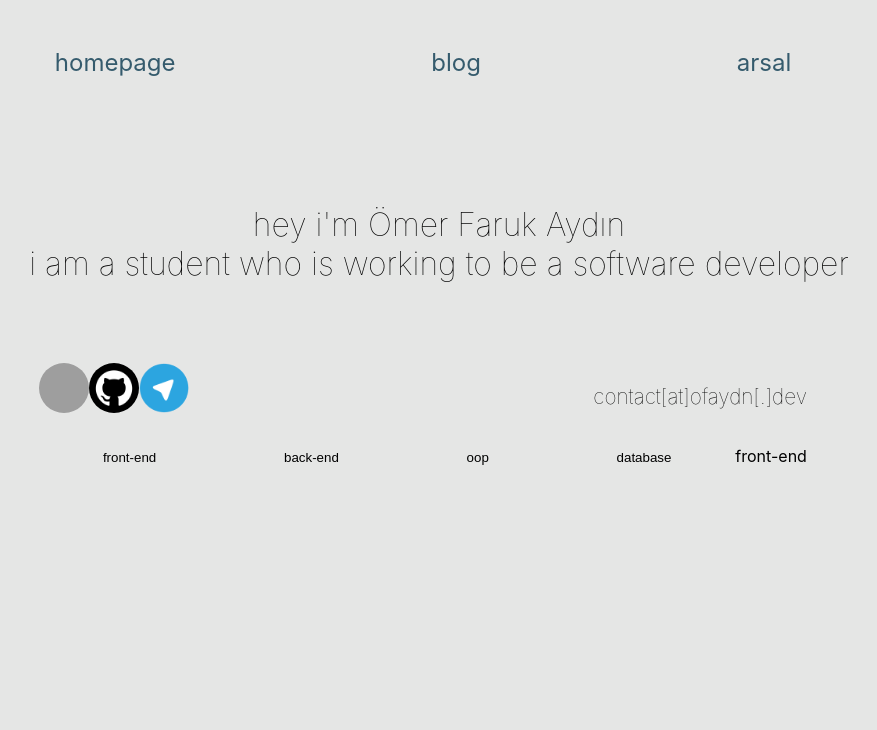
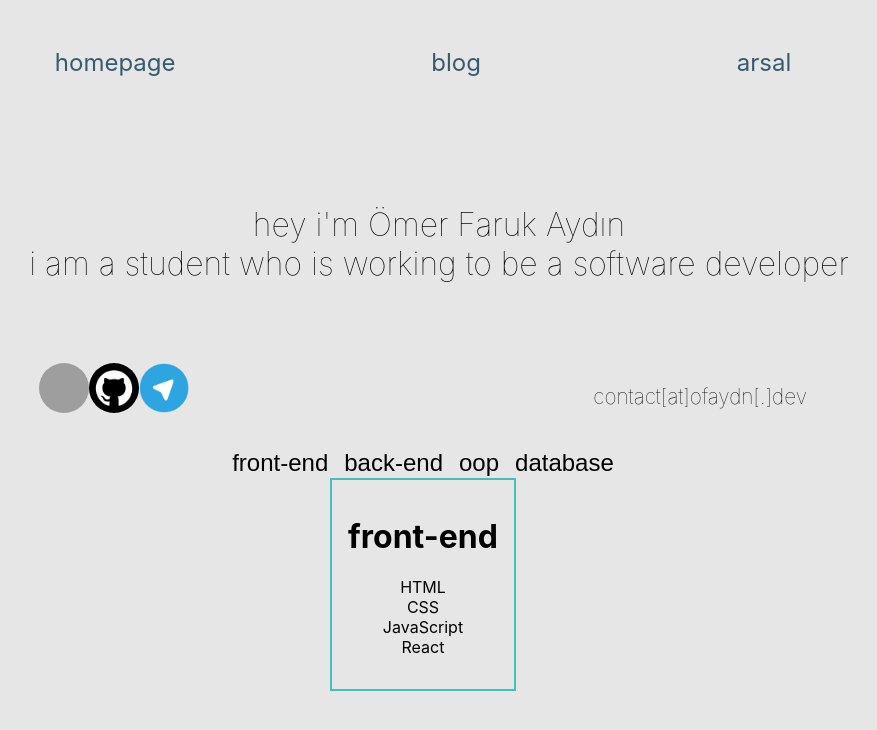
Before and after one commit to ofaydn/ofaydndev, a React (Create React App) app: page / in a window 1280 px wide. Both pictures are taken after a click on the button "front-end". Shown: the top 730 px of the page, without its empty margins (217-1094 px from the left). Built offline with nearby package versions, Linux system fonts and the light colour scheme; grey boxes are pictures that could not be loaded.

Commit message:
ima stop making with hompage now its time for blog

```diff
--- a/src/components/skills/index.js
+++ b/src/components/skills/index.js
@@ -1,18 +1,48 @@
-import React, {useState, useEffect} from 'react';
+import React, {useState} from 'react';
 import styled from "styled-components";
 
 const MainSkills = styled.div`
+@import url('https://fonts.googleapis.com/css2?family=Montserrat:wght@100;500&display=swap');
 width: 60%;
 margin: 0 auto;
 padding:1rem;
-  display: flex;
   justify-content: space-evenly;
   button{
-    margin: 0.2rem auto;
-    border: 0;
+    font-size: 1.5rem;
+    font-weight: 100;
+    margin: 0 auto;
+    height: 2rem;
+    border: 2px solid #e5e6e5;
   }
-  button:active{
+  button:hover{
     border-bottom: 2px solid #42c1ba;
+  }
+  button:nth-child(2):hover{
+    border-bottom: 2px solid #355b6d;
+  }
+  button:nth-child(3):hover{
+    border-bottom: 2px solid #ADA96E;
+  }
+  button:nth-child(4):hover{
+    border-bottom: 2px solid yellow;
+  }
+  .buttonDiv{
+    width:100%;
+  }
+  .contentDiv{
+    position:grid;
+    top:2rem;
+    display: flex;
+    justify-content:center ;
+  }
+  .contentDiv div{
+    width:max-content;
+    padding:1rem;
+  }
+  .contentDiv div ul{
+    list-style-type: none;
+    text-align: center;
+    padding: 0;
   }
   `;
 export default function Index() {
@@ -25,15 +55,44 @@ export default function Index() {
 
   return (
     <MainSkills>
+
         <button onClick={()=>{menu(1)}}>front-end</button>
         <button onClick={()=>{menu(2)}}>back-end</button>
         <button onClick={()=>{menu(3)}}>oop</button>
         <button onClick={()=>{menu(4)}}>database</button>
-        <div>
-        {click === 1 ? <div>front-end</div> : null}
-        {click === 2 ? <div>back-end</div> : null}
-        {click === 3 ? <div>oop</div> : null}
-        {click === 4 ? <div>database</div> : null}
+
+        <div className='contentDiv'>
+          {click === 1 ? <div style={{border: "2px solid #42c1ba"}}>
+              <h1>front-end</h1>
+              <ul>
+                    <li>HTML</li>
+                    <li>CSS</li>
+                    <li>JavaScript</li>
+                    <li>React</li>
+              </ul>
+            </div> : null}
+          {click === 2 ? <div style={{border: "2px solid #355b6d"}}>
+              <h1>back-end</h1>
+                <ul>
+                    <li>Node.js</li>
+                    <li>Express</li>
+                </ul>
+          </div> : null}
+          {click === 3 ? <div style={{border: "2px solid #ADA96E"}}>
+              <h1>oop</h1>
+                <ul>
+                    <li>C++</li>
+                    <li>C#</li>
+                    <li>Python</li>
+                </ul>
+          </div> : null}
+          {click === 4 ? <div style={{border: "2px solid yellow"}}>
+              <h1>database</h1>
+                <ul>
+                    <li>MySQL</li>
+                    <li>SQL</li>
+                </ul>
+          </div> : null}
         </div>
     </MainSkills>
   )
```
